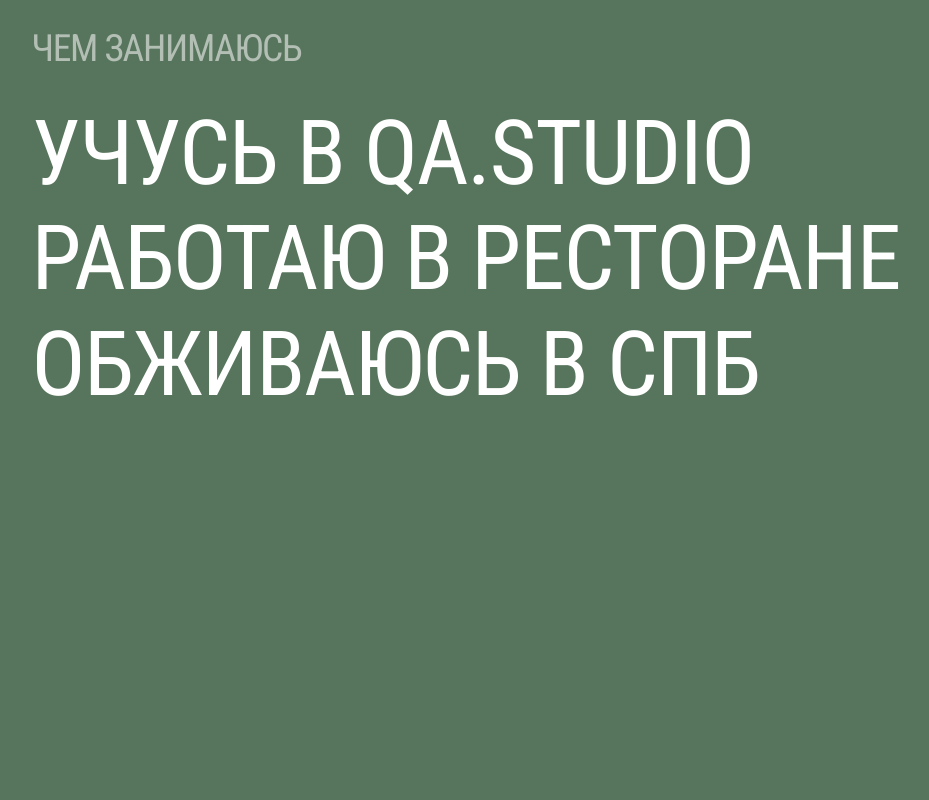
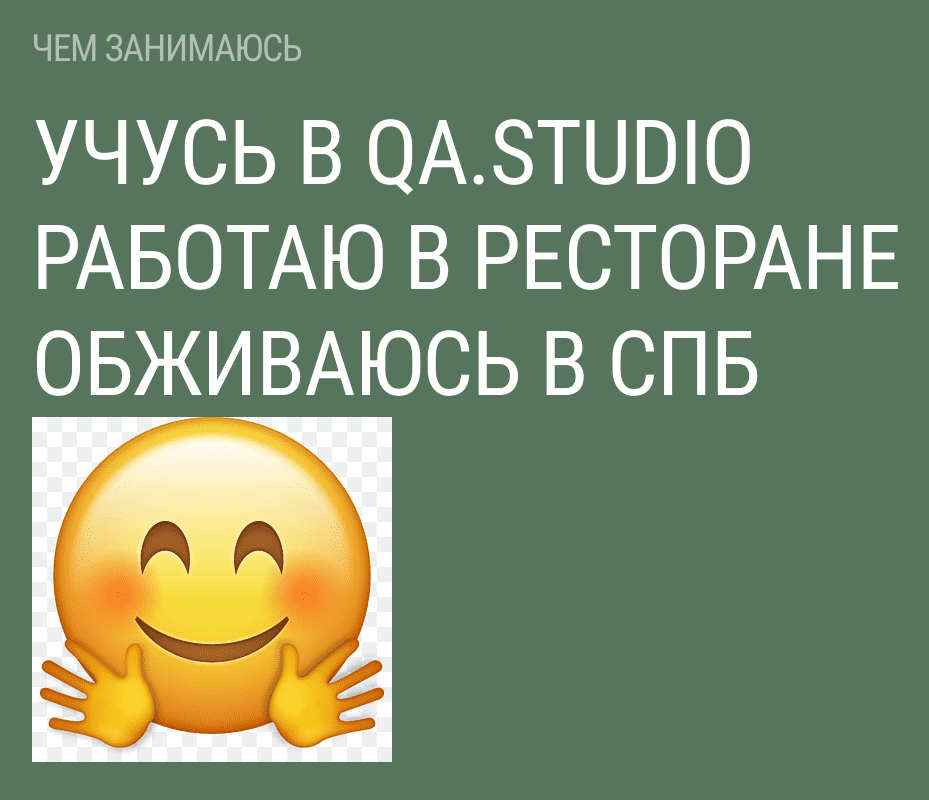
Before and after one commit to AiratGR/homepage, a plain HTML site: page index.html in a window 1280 px wide. Shown: the part 1536-2336 px from the top of the page, without its empty margins (31-960 px from the left). Before the commit the page ends 2073 px from the top, so only its background shows below. Drawn offline with Linux system fonts and the light colour scheme.

Commit message:
добавил картинку

```diff
--- a/index.html
+++ b/index.html
@@ -47,5 +47,6 @@
         </a>
       </div>
     </div>
+    <img id="good_luck" src="hug.png">
   </body>
 </html>
```
Also changed, not shown: hug.png (added).
